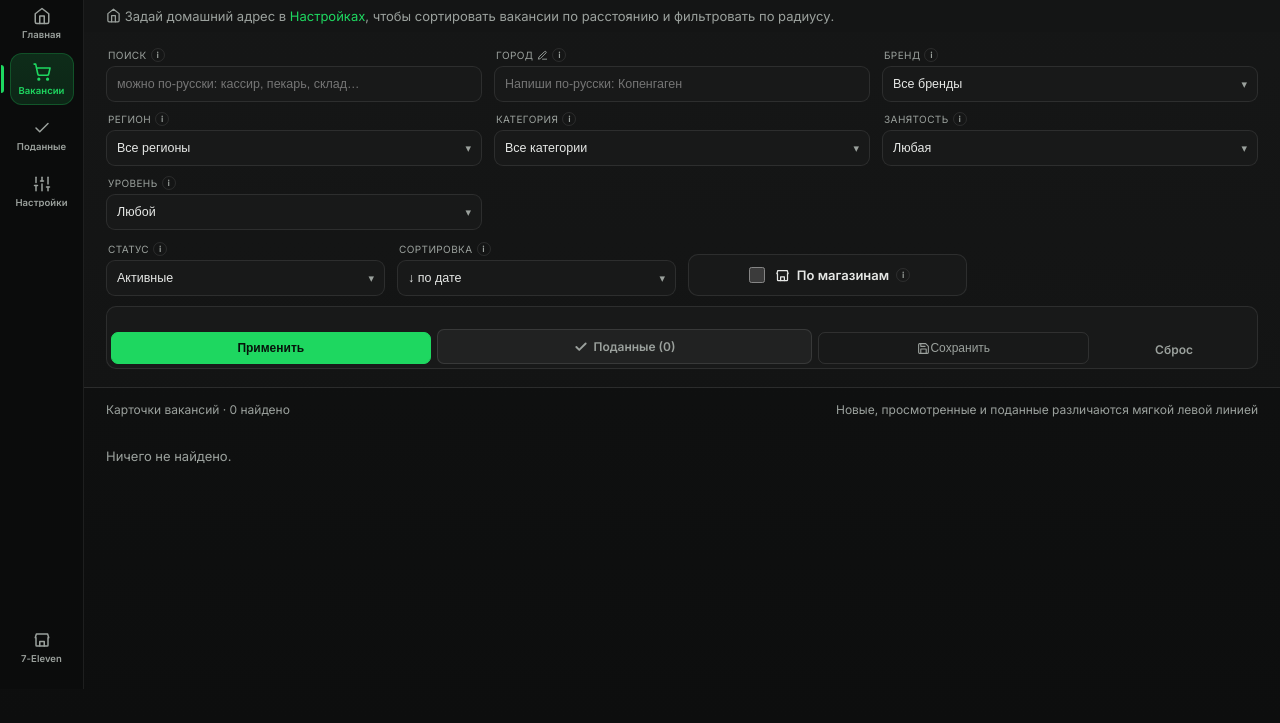
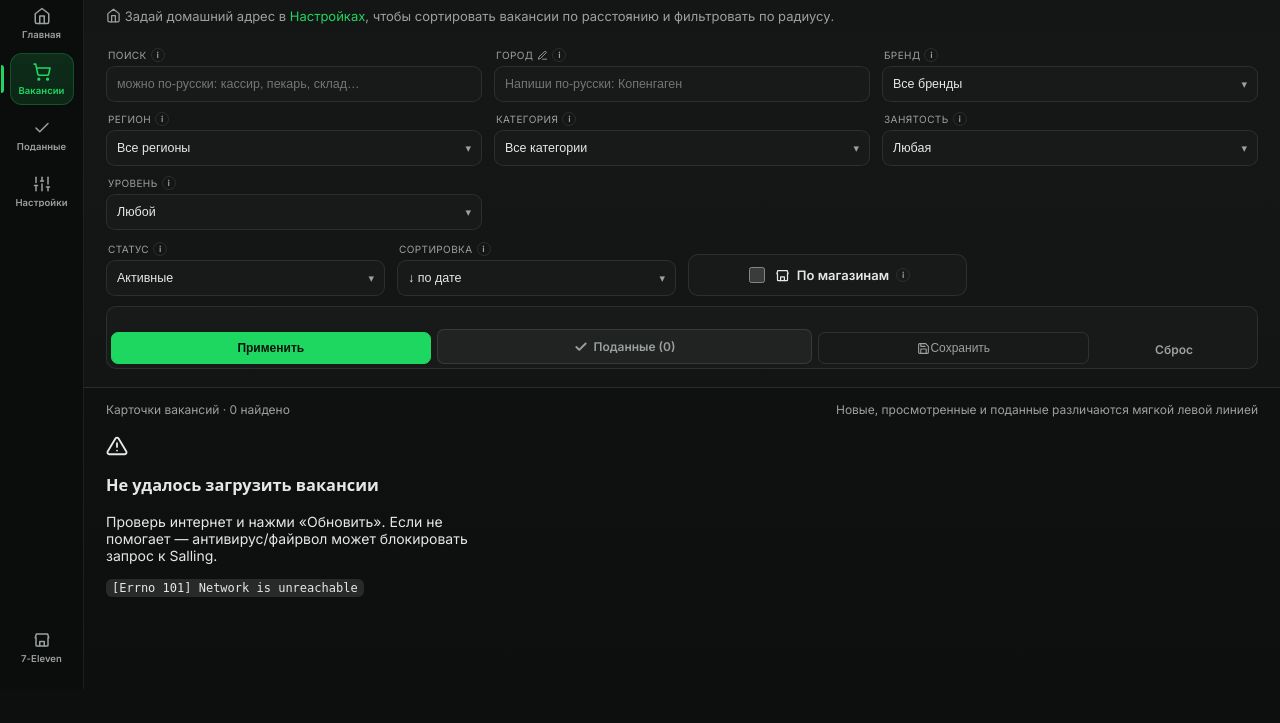
Before and after one commit to wexwxee/wexflow, a FastAPI app: page / in a window 1280 px wide. Shown: the part 111-834 px from the top of the page. Run offline with FastAPI, Linux system fonts and the light colour scheme.

Commit message:
fix: UTF-8 в сборке + понятные сообщения о пустых вакансиях (1.0.17)
- desktop_app.py: подстраховка stdio на старте (windowed PyInstaller,
  где sys.stdout может быть None) + UTF-8 reconfigure
- сборка с -X utf8=1: print/open работают на любой локали пользователя
  (чинит "0 вакансий" на не-UTF-8 системах из-за датских символов)
- index.html: empty-state с инструкцией — пустая база / загрузка /
  ошибка сети / узкие фильтры
- app.py: проброс sync_error в шаблон
- version.py: 1.0.17

Co-Authored-By: Claude Opus 4.8 <noreply@anthropic.com>

```diff
--- a/app.py
+++ b/app.py
@@ -568,6 +568,7 @@ def index(
         "total_active": total_active, "applied_count": applied_count, "last_update": last,
         "data_age_min": (max(0, int((utcnow() - last).total_seconds() // 60)) if last else None),
         "sync_running": _sync_state["running"],
+        "sync_error": _sync_state["last_error"],
         "home": home, "distances": distances, "geoerror": geoerror,
         "presets": settings_store.get_presets(),
         "batch": batch, "batch_mode": mode,
--- a/templates/index.html
+++ b/templates/index.html
@@ -3,6 +3,66 @@
 {% import "_ui.html" as ui %}
 
 {% block title %}WexFlow Jobs{% endblock %}
+
+{% macro empty_state() %}
+<div class="empty-state">
+  {% if sync_running %}
+    <div class="empty-spin"></div>
+    <h3>Загружаю вакансии с Salling…</h3>
+    <p>Это первый запуск — база наполняется. Обычно занимает до минуты. Можно подождать или нажать «Обновить».</p>
+  {% elif sync_error %}
+    <div class="empty-ic warn">{{ ic.i('alert', 22) }}</div>
+    <h3>Не удалось загрузить вакансии</h3>
+    <p>Проверь интернет и нажми «Обновить». Если не помогает — антивирус/файрвол может блокировать запрос к Salling.</p>
+    <code class="empty-err">{{ sync_error }}</code>
+  {% elif total_active == 0 %}
+    <div class="empty-ic">{{ ic.i('cart', 22) }}</div>
+    <h3>База вакансий пустая</h3>
+    <p>Это нормально для нового устройства — список вакансий ещё не загружен.</p>
+    <ol class="empty-steps">
+      <li>Нажми зелёную кнопку <b>«Обновить»</b> вверху справа.</li>
+      <li>Подожди <b>~1 минуту</b> (нужен интернет — качается ~2700 вакансий).</li>
+      <li>Карточки появятся сами, счётчик «найдено» начнёт расти.</li>
+    </ol>
+  {% else %}
+    <div class="empty-ic">{{ ic.i('search', 22) }}</div>
+    <h3>По фильтрам ничего не найдено</h3>
+    <p>Вакансии в базе есть ({{ total_active }} активных), но под текущие фильтры ничего не подошло. Нажми «Сброс» или смягчи условия.</p>
+  {% endif %}
+</div>
+{% endmacro %}
+
+<style>
+  .empty-state {
+    max-width: 520px; margin: 38px auto; text-align: center;
+    display: grid; gap: 12px; justify-items: center;
+  }
+  .empty-state h3 { margin: 4px 0 0; font-size: 18px; color: var(--txt-strong); }
+  .empty-state p { margin: 0; color: var(--muted); font-size: 14px; line-height: 1.45; }
+  .empty-ic {
+    width: 56px; height: 56px; border-radius: 16px; display: grid; place-items: center;
+    background: var(--accent-soft); color: var(--accent);
+    border: 1px solid color-mix(in srgb, var(--accent) 30%, var(--glass-line));
+  }
+  .empty-ic.warn { background: var(--warn-bg, #3a2a12); color: var(--amber, #f0ad4e); }
+  .empty-steps {
+    text-align: left; margin: 6px 0 0; padding: 14px 18px 14px 34px;
+    display: grid; gap: 8px; color: var(--txt); font-size: 13.5px; line-height: 1.4;
+    background: var(--glass); border: 1px solid var(--glass-line); border-radius: 12px;
+  }
+  .empty-steps b { color: var(--accent); }
+  .empty-err {
+    font-size: 11.5px; color: var(--muted); background: var(--glass);
+    border: 1px solid var(--glass-line); border-radius: 8px; padding: 6px 10px;
+    max-width: 100%; overflow-wrap: anywhere;
+  }
+  .empty-spin {
+    width: 30px; height: 30px; border-radius: 50%;
+    border: 3px solid var(--glass-line); border-top-color: var(--accent);
+    animation: emptySpin .8s linear infinite;
+  }
+  @keyframes emptySpin { to { transform: rotate(360deg); } }
+</style>
 
 {% block style %}
 <style>
@@ -432,7 +492,7 @@
     </div>
   </div>
   {% else %}
-  <p class="muted">Ничего не найдено.</p>
+  {{ empty_state() }}
   {% endfor %}
   {% else %}
   {% for j in jobs %}
@@ -485,7 +545,7 @@
     </div>
   </div>
   {% else %}
-  <p class="muted">Ничего не найдено.</p>
+  {{ empty_state() }}
   {% endfor %}
   {% endif %}
 </div>
--- a/version.py
+++ b/version.py
@@ -5,7 +5,7 @@
 владелец вручную (ВЫПУСТИТЬ_ОБНОВУ.bat подскажет шаги).
 """
 
-__version__ = "1.0.14"
+__version__ = "1.0.17"
 
 # Заполни под свой аккаунт/репозиторий на GitHub, например "ivan/wexflow".
 # Пока пусто — приложение просто не проверяет обновления (и не падает).
```
Also changed, not shown: desktop_app.py (+20 -1 lines).
